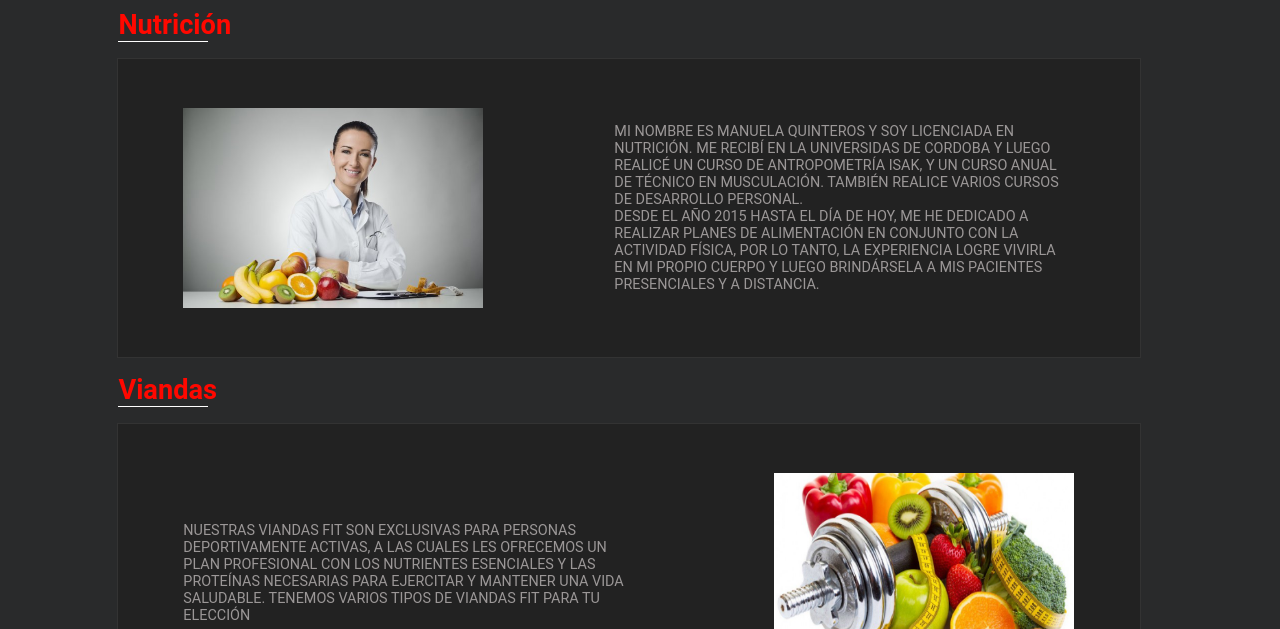
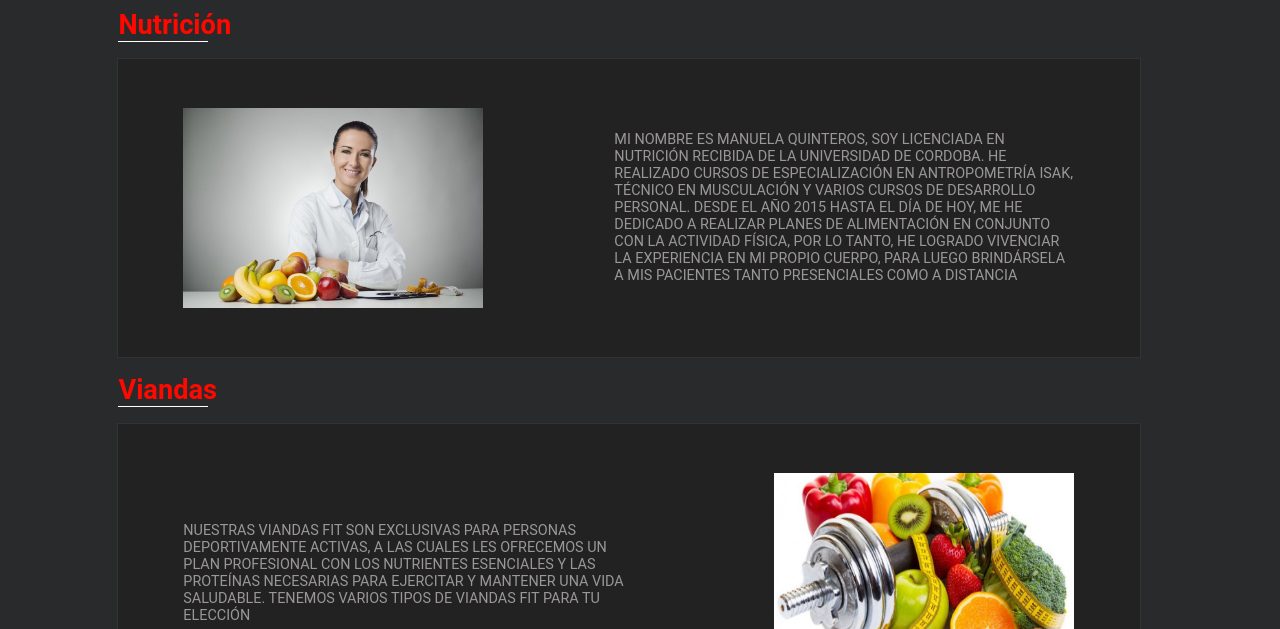
Before and after one commit to Dansol79/PracticoGit, a plain HTML site: page pages/servicios.html in a window 1280 px wide. Shown: the part 171-800 px from the top of the page. Drawn offline with Linux system fonts and the light colour scheme; a web font is replaced by a local one.

Commit message:
cambios de textos

```diff
--- a/pages/servicios.html
+++ b/pages/servicios.html
@@ -5,15 +5,16 @@
     <meta charset="UTF-8">
     <meta http-equiv="X-UA-Compatible" content="IE=edge">
     <meta name="viewport" content="width=device-width, initial-scale=1.0">
-    <meta name="keywords" content="fitnees, Yoga, Nutricion,Cuerpo sano,Crossfit,Vida saludable, Musculacion">
-    <meta name="description" content="Los mejores profesionales te motivarán y acompañarán hasta logras tus objetivos">
+    <meta name="keywords" content="fitnees, Yoga, Nutrición,Cuerpo sano,Crossfit,Vida saludable, Musculación">
+    <meta name="description" content="Los mejores profesionales te motivarán y acompañarán hasta lograr tus objetivos">
     <meta name="author" content="Daniela Alvarez">
     <meta name="copyright" content="Fitnees Place">
     <link rel="shortcut icon" href="../images/logo2.ico" type="image/x-icon">
     <title>Servicios-Fitness Place</title>
     <!--Open graph-->
-    <meta property="og:title"content="Fitness Place">
-    <meta property="og: description"content="Los mejores profesionales te motivarán y acompañarán hasta logras tus objetivos">
+    <meta property="og:title" content="Fitness Place">
+    <meta property="og: description"
+        content="Los mejores profesionales te motivarán y acompañarán hasta lograr tus objetivos">
 
     <link rel="stylesheet" href="../css/danielaalvarez.css">
     <!--Fuentes-->
@@ -42,7 +43,7 @@
                     </li>
                     <li>
                         <a href="nuestros-trabajos.html" class="enlace">Nuestros trabajos</a>
-                     </li>
+                    </li>
                     <li>
                         <a href="servicios.html" class="enlace">Servicios</a>
                     </li>
@@ -53,20 +54,19 @@
             </div>
         </nav>
     </header>
-<!---------------------------------------Seccion 1---------------------------------------------->
+    <!---------------------------------------Seccion 1---------------------------------------------->
     <section>
         <h2 class="title2">Nuestros <span>servicios</span></h2>
         <article class="contenedorA">
             <h3 class="titleTres">Nutrición</h3>
             <div class="divFlex">
                 <img src="../images/nutricion-min.jpg" alt="imagen nutricionista" class="photoN">
-                <p class="paragraph">Mi nombre es Manuela Quinteros y soy Licenciada en Nutrición. Me recibí en la
-                    Universidas de Cordoba y
-                    luego realicé un curso de antropometría ISAK, y un curso anual de
-                    Técnico en Musculación. También realice varios cursos de desarrollo personal.<br>
-                    Desde el año 2015 hasta el día de hoy, me he dedicado a realizar planes de alimentación en conjunto
-                    con la actividad física, por lo tanto, la experiencia logre vivirla en mi propio cuerpo y luego
-                    brindársela a mis pacientes presenciales y a distancia. </p>
+                <p class="paragraph">MI NOMBRE ES MANUELA QUINTEROS, SOY LICENCIADA EN NUTRICIÓN RECIBIDA DE LA
+                    UNIVERSIDAD DE CORDOBA. HE REALIZADO CURSOS DE ESPECIALIZACIÓN EN ANTROPOMETRÍA ISAK, TÉCNICO EN
+                    MUSCULACIÓN Y VARIOS CURSOS DE DESARROLLO PERSONAL.
+                    DESDE EL AÑO 2015 HASTA EL DÍA DE HOY, ME HE DEDICADO A REALIZAR PLANES DE ALIMENTACIÓN EN CONJUNTO
+                    CON LA ACTIVIDAD FÍSICA, POR LO TANTO, HE LOGRADO VIVENCIAR LA EXPERIENCIA EN MI PROPIO CUERPO, PARA
+                    LUEGO BRINDÁRSELA A MIS PACIENTES TANTO PRESENCIALES COMO A DISTANCIA </p>
             </div>
             <h3 class="titleTres">Viandas</h3>
             <div class="divFlex">
@@ -84,21 +84,24 @@
             <div class="divFlexB">
                 <h3 class="titleT">Menú Saludable</h3>
                 <img src="../images/menuSa-min.jpg" alt="menu saludable">
-                <p class="paragraph2">Nos caracterizamos por fomentar los buenos hábitos alimenticios:<br><br> Brindamos platos saludables, ricos y bajos en calorías.</p>
+                <p class="paragraph2">Nos caracterizamos por fomentar los buenos hábitos alimenticios:<br><br> Brindamos
+                    platos saludables, ricos y bajos en calorías.</p>
                 <a href="contactanos.html"><input type="submit" value="contactanos"></a>
             </div>
             <div class="divFlexB">
                 <h3 class="titleT">Menú Vegano</h3>
                 <img src="../images/ve-min.jpg" alt="menu Vegano">
-                <p class="paragraph2">Te ofrecemos una alimentación distinta:<br><br> Reemplazando de tu dieta cualquier producto  o derivado de
+                <p class="paragraph2">Te ofrecemos una alimentación distinta:<br><br> Reemplazando de tu dieta cualquier
+                    producto o derivado de
                     los animales</p>
-                    <a href="contactanos.html"><input type="submit" value="contactanos"></a>
+                <a href="contactanos.html"><input type="submit" value="contactanos"></a>
             </div>
             <div class="divFlexB">
                 <h3 class="titleT">Menú Vegetariano</h3>
                 <img src="../images/menuveg-min.jpg" alt="Menu vegetariano">
                 <p class="paragraph2">
-                    Tenemos una innovadora forma de ayudarte:<br><br> Nos adaptamos a tu plan nutricional y hacemos que tus comidas ya no sean aburridas.
+                    Tenemos una innovadora forma de ayudarte:<br><br> Nos adaptamos a tu plan nutricional y hacemos que
+                    tus comidas ya no sean aburridas.
                 </p>
 
                 <a href="contactanos.html"><input type="submit" value="contactanos"></a>
```
Also changed, not shown: index.html (+3 -3 lines), pages/contactanos.html (+3 -3 lines), pages/nuestro-equipo.html (+3 -3 lines), pages/nuestros-trabajos.html (+3 -3 lines).
